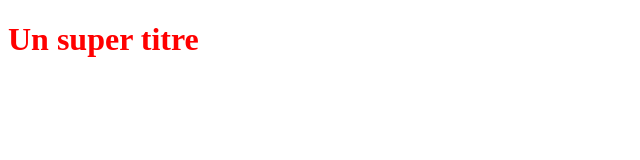
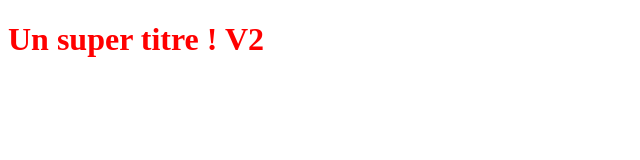
Before and after one commit to mehdihrm/Test, a plain HTML site: page index.html in a window 1280 px wide. Shown: the full height of the page, 0-640 px from the left. Drawn offline with Linux system fonts and the light colour scheme.

Commit message:
Modification du titre H1

```diff
--- a/index.html
+++ b/index.html
@@ -5,6 +5,6 @@
    <link rel="stylesheet" type="text/css" href="style.css">
 </head>
 <body>
-   <h1>Un super titre</h1>
+   <h1>Un super titre ! V2</h1>
 </body>
 </html>
```
